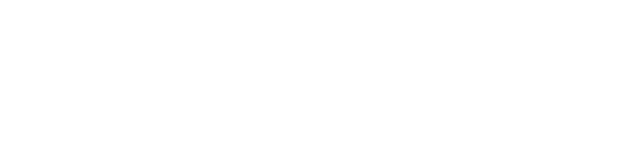
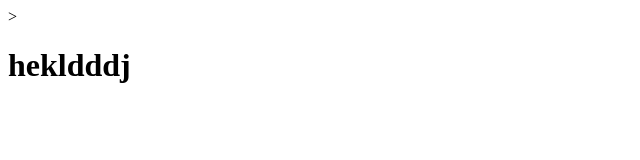
Before and after one commit to zaabamar/badr, a plain HTML site: page index.html in a window 1280 px wide. Shown: the whole page, without its empty margins (0-640 px from the left). Drawn offline with Linux system fonts and the light colour scheme.

Commit message:
Update index.html

```diff
--- a/index.html
+++ b/index.html
@@ -6,6 +6,6 @@
     <title>Document</title>
 </head>
 <body>
-
+    ><h1>hekldddj</h1>
 </body>
 </html>
```
